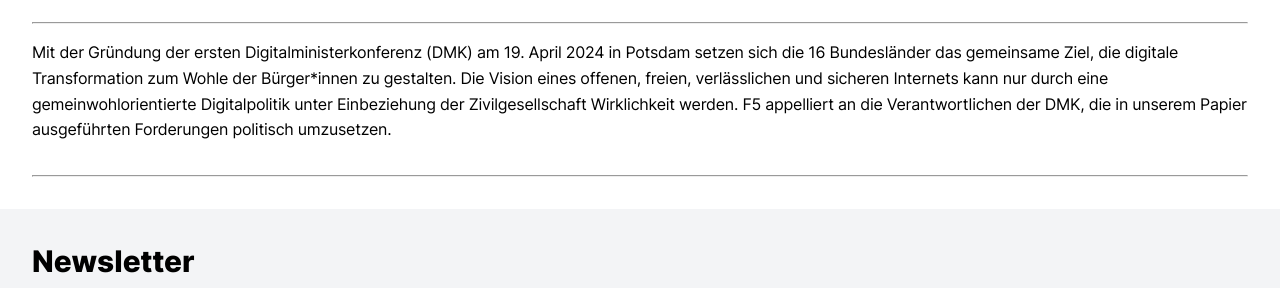
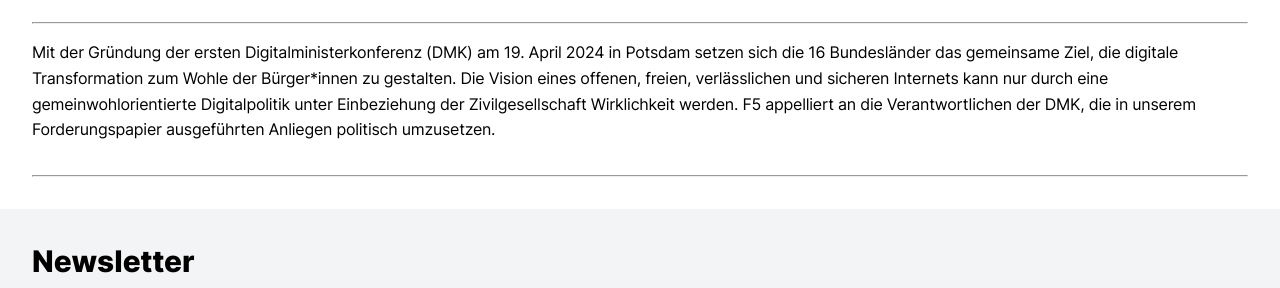
Before and after one commit to okfde/buendnis-f5, a Jekyll site: the page built from _publikationen/2024-04-18-forderungen-dmk.md, in a window 1280 px wide. Shown: the part 402-690 px from the top of the page. Built offline with Jekyll 4.4.1, drawn with Linux system fonts in a browser that asks for light colours.

Commit message:
Update 2024-04-18-forderungen-dmk.md

```diff
--- a/_publikationen/2024-04-18-forderungen-dmk.md
+++ b/_publikationen/2024-04-18-forderungen-dmk.md
@@ -18,4 +18,4 @@
     url: https://creativecommons.org/licenses/by-sa/4.0/
 ---
 
-Mit der Gründung der ersten Digitalministerkonferenz (DMK) am 19. April 2024 in Potsdam setzen sich die 16 Bundesländer das gemeinsame Ziel, die digitale Transformation zum Wohle der Bürger*innen zu gestalten. Die Vision eines offenen, freien, verlässlichen und sicheren Internets kann nur durch eine gemeinwohlorientierte Digitalpolitik unter Einbeziehung der Zivilgesellschaft Wirklichkeit werden. F5 appelliert an die Verantwortlichen der DMK, die in unserem Papier ausgeführten Forderungen politisch umzusetzen.
+Mit der Gründung der ersten Digitalministerkonferenz (DMK) am 19. April 2024 in Potsdam setzen sich die 16 Bundesländer das gemeinsame Ziel, die digitale Transformation zum Wohle der Bürger*innen zu gestalten. Die Vision eines offenen, freien, verlässlichen und sicheren Internets kann nur durch eine gemeinwohlorientierte Digitalpolitik unter Einbeziehung der Zivilgesellschaft Wirklichkeit werden. F5 appelliert an die Verantwortlichen der DMK, die in unserem Forderungspapier ausgeführten Anliegen politisch umzusetzen.
```
